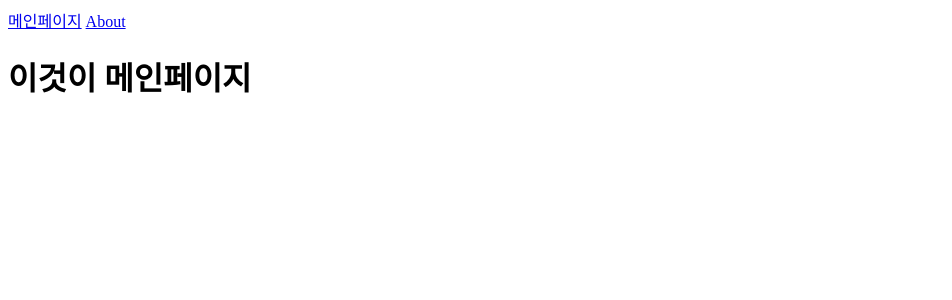
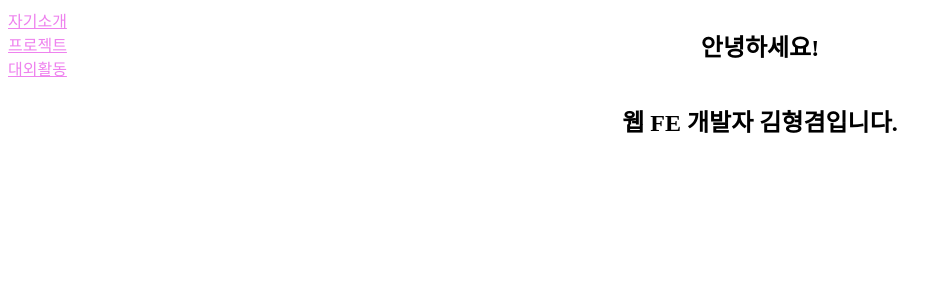
Before and after one commit to Brokyeom/Portfolio, a SvelteKit app: page / in a window 1280 px wide. Shown: the top 300 px of the page, without its empty margins (0-952 px from the left). Built offline with nearby package versions, Linux system fonts and the light colour scheme.

Commit message:
feat : 레이아웃 구조 설정

```diff
--- a/src/routes/+layout.svelte
+++ b/src/routes/+layout.svelte
@@ -1,11 +1,40 @@
 <script>
 </script>
 
-<div class="app">
-	<a href="/">메인페이지</a>
-	<a href="/about">About</a>
-</div>
-<slot />
+<section>
+	<nav>
+		<div class="nav_options">
+			<a href="/">자기소개</a>
+			<a href="/projects">프로젝트</a>
+			<a href="/activities">대외활동</a>
+		</div>
+	</nav>
+	<div class="content_area">
+		<slot />
+	</div>
+</section>
 
 <style>
+	section {
+		display: flex;
+	}
+
+	.nav_options {
+		display: flex;
+		flex-direction: column;
+		width: 15rem;
+		height: 100vh;
+	}
+
+	nav a {
+		color: violet;
+	}
+
+	.content_area {
+		display: flex;
+		flex-direction: column;
+		align-items: center;
+
+		width: 100%;
+	}
 </style>
--- a/src/routes/+page.svelte
+++ b/src/routes/+page.svelte
@@ -6,7 +6,8 @@
 	<meta name="description" content="Svelte demo app" />
 </svelte:head>
 
-<h1>이것이 메인페이지</h1>
+<h2>안녕하세요!</h2>
+<h1>웹 FE 개발자 김형겸입니다.</h1>
 
 <style>
 </style>
--- a/src/routes/about/+page.svelte
+++ /dev/null
@@ -1 +0,0 @@
-<h1>About</h1>
--- /dev/null
+++ b/src/routes/activities/+page.svelte
@@ -0,0 +1,6 @@
+<section>
+	<h1>대외활동</h1>
+	<h2>1. SOPT Makers</h2>
+	<h2>2. SOPT 31기 웹파트 OB</h2>
+	<h2>3. SOPT 30기 웹파트 YB</h2>
+</section>
--- /dev/null
+++ b/src/routes/projects/+page.svelte
@@ -0,0 +1,6 @@
+<section>
+	<h1>주요 프로젝트</h1>
+	<h2>1. SOPT Web Admin</h2>
+	<h2>2. Pic.me!</h2>
+	<h2>3. nori</h2>
+</section>
```
